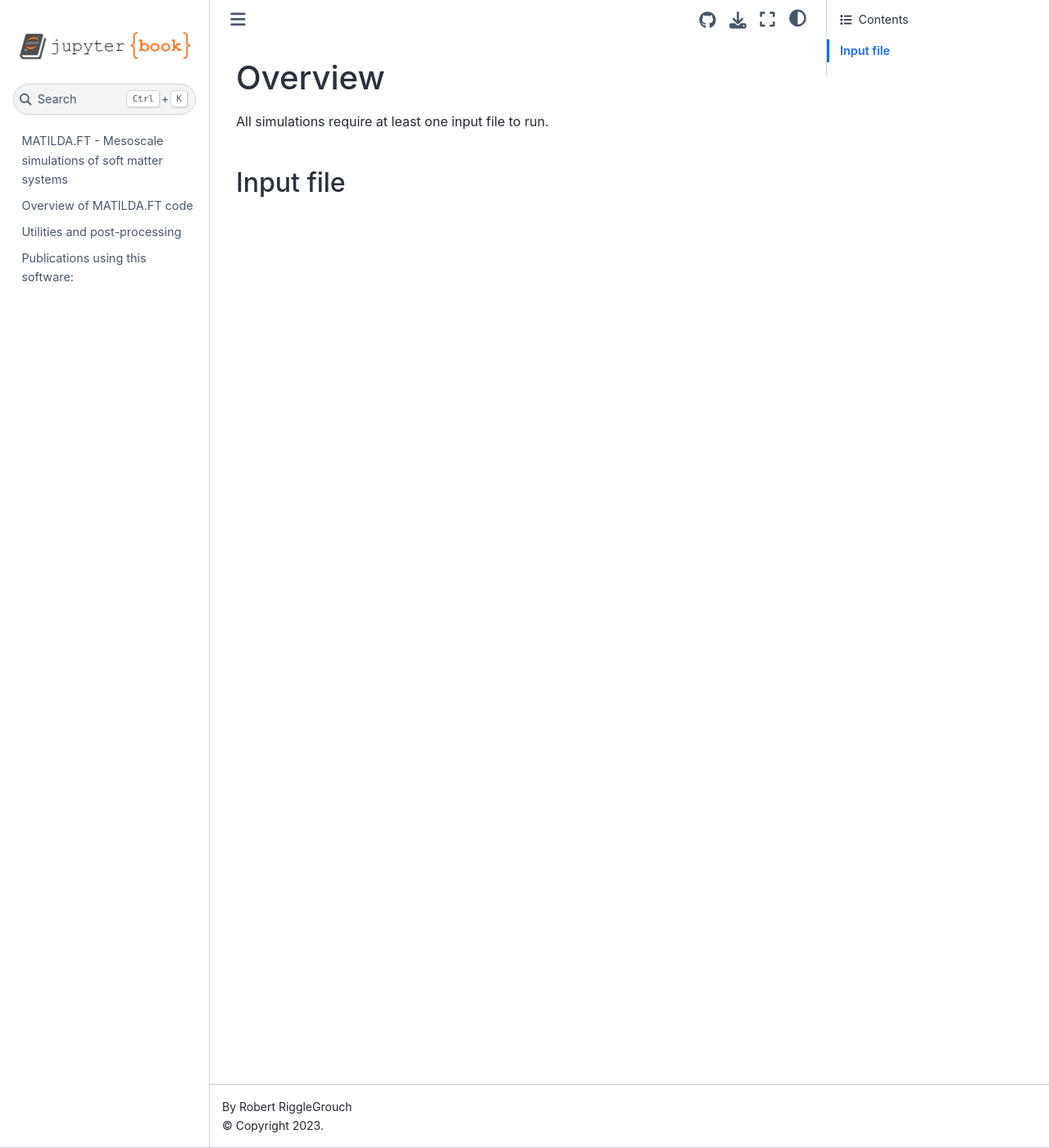
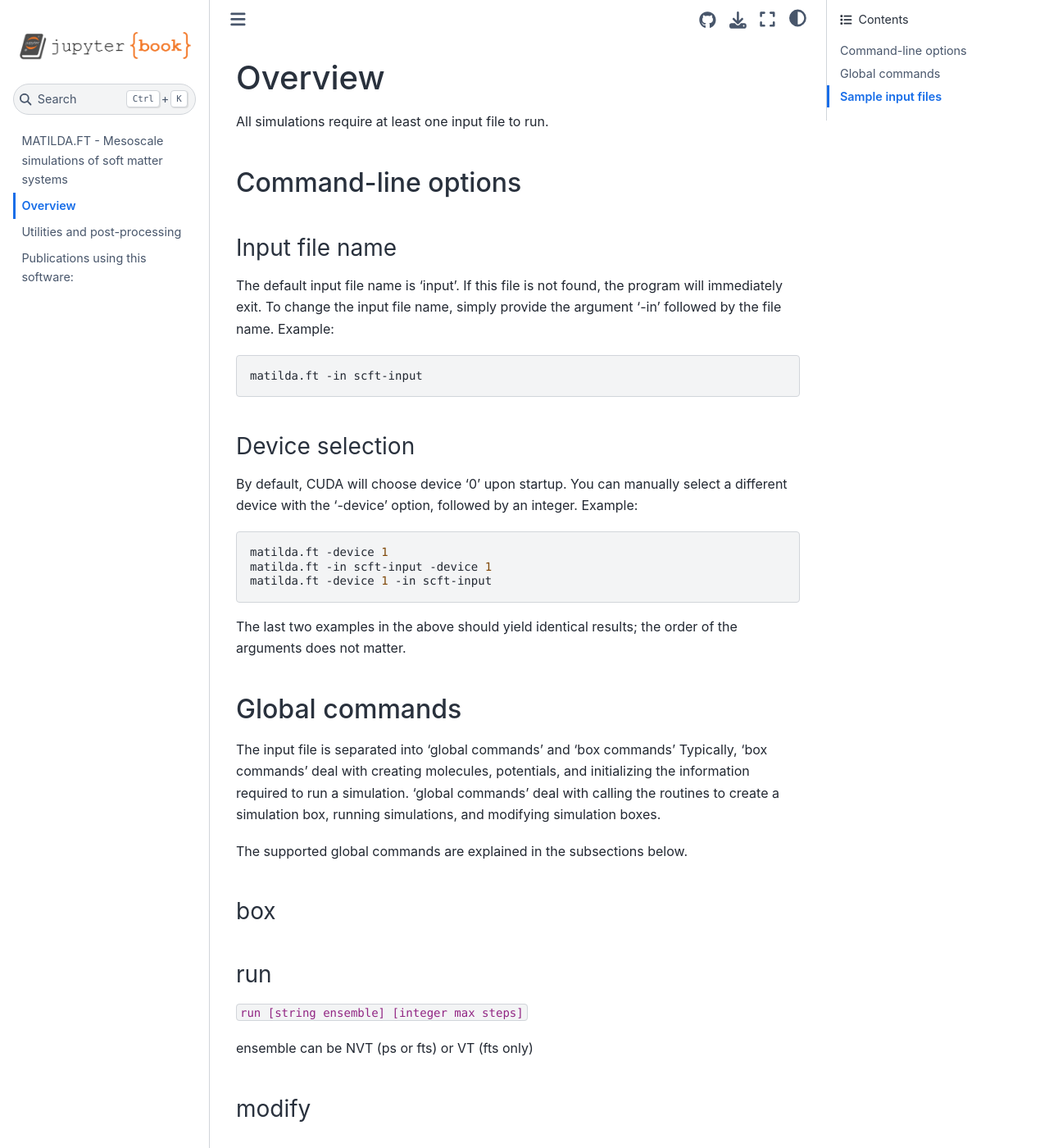
Before and after one commit to rar-ensemble/MATILDA.FT-docs, a Jupyter Book: the page built from overview.md, in a window 1280 px wide and 1400 px high. Shown: the whole window at 82% size. Built offline with Jupyter Book 1.0.4 settings and Sphinx 7.4.7 and the Sphinx Book theme 1.1.4, drawn with Linux system fonts in a browser that asks for light colours; pages that are not in the unit, such as notebooks, are missing from menus; some of the changed text lies outside the part shown.

Commit message:
minor edits and moving some details around

````diff
--- a/_toc.yml
+++ b/_toc.yml
@@ -4,7 +4,7 @@
 format: jb-book
 root: intro
 chapters:
-- file: Overview
+- file: overview
 - file: ps/particles
   sections:
   - file: ps/potentials
--- a/overview.md
+++ b/overview.md
@@ -2,4 +2,41 @@
 
 All simulations require at least one input file to run.
 
-## Input file
+## Command-line options
+
+### Input file name
+
+The default input file name is 'input'. If this file is not found, the program will immediately exit. To change the input file name, simply provide the argument '-in' followed by the file name. Example:
+```bash
+matilda.ft -in scft-input
+```
+
+### Device selection
+
+By default, CUDA will choose device '0' upon startup. You can manually select a different device with the '-device' option, followed by an integer. Example:
+```bash
+matilda.ft -device 1
+matilda.ft -in scft-input -device 1
+matilda.ft -device 1 -in scft-input
+```
+The last two examples in the above should yield identical results; the order of the arguments does not matter.
+
+
+## Global commands
+
+The input file is separated into 'global commands' and 'box commands' Typically, 'box commands' deal with creating molecules, potentials, and initializing the information required to run a simulation. 'global commands' deal with calling the routines to create a simulation box, running simulations, and modifying simulation boxes.
+
+The supported global commands are explained in the subsections below.
+
+### box
+
+### run
+`run [string ensemble] [integer max steps]`
+
+ensemble can be NVT (ps or fts) or VT (fts only)
+
+### modify
+
+
+
+## Sample input files
````
Also changed, not shown: intro.md (+1 -1 lines), overview-unused.ipynb (renamed from Overview.ipynb), 2 other files.
